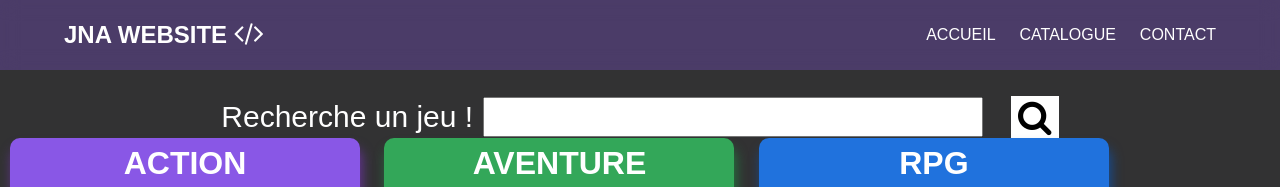
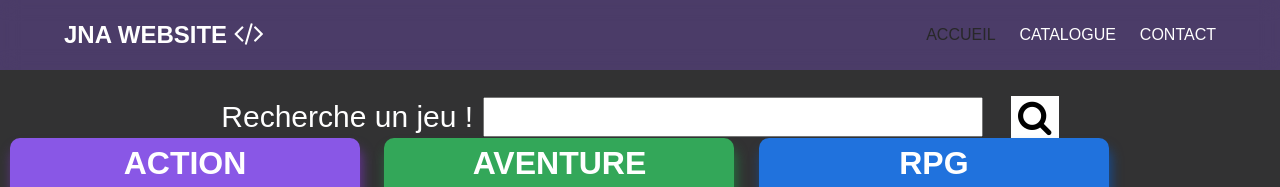
Before and after one commit to XoMeDa69/JNAweb-v2, a plain HTML site: page page/catalog.html in a window 1280 px wide. In both pictures the pointer is over the button "ACCUEIL". Shown: the top 187 px of the page. Drawn offline with Linux system fonts and the light colour scheme.

Commit message:
Navbar update
MAJ graphique : animation des boutons de la navbar si pointer dessus

```diff
--- a/css/catalog.css
+++ b/css/catalog.css
@@ -57,6 +57,17 @@ main {
     font-size: 1rem;
     position: relative;
     overflow: white;
+}
+
+.nav-links button:hover {
+    background: none;
+    border: none;
+    cursor: pointer;
+    font-size: 1rem;
+    position: relative;
+    overflow: #282829;
+    color: #282829;
+    transition: all 0.1s ease-out;
 }
 
 .core  {
```
